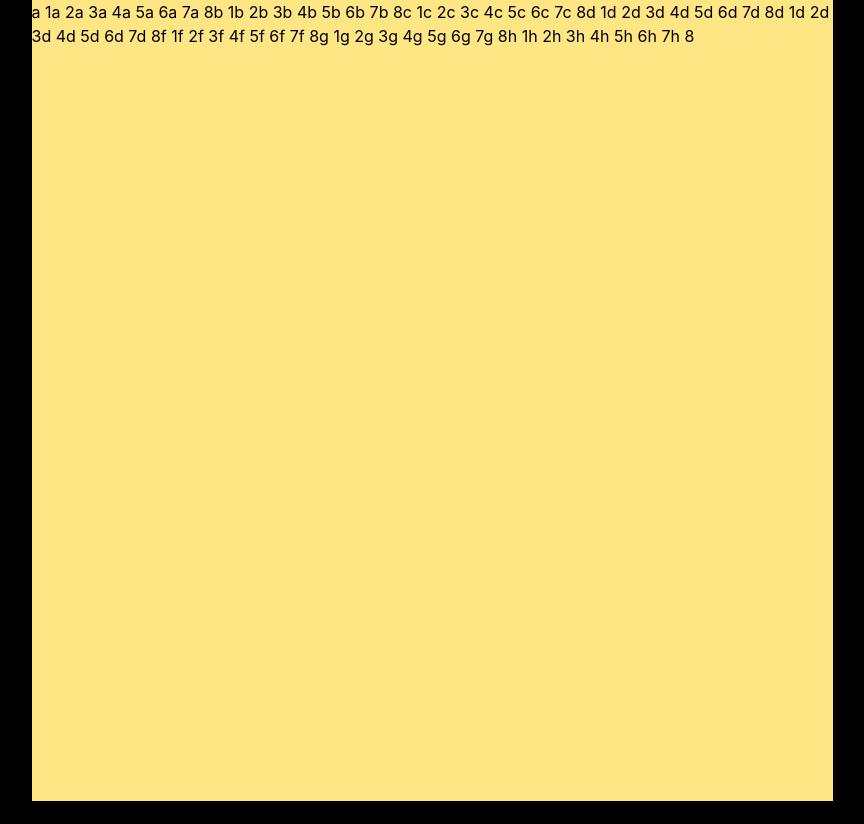
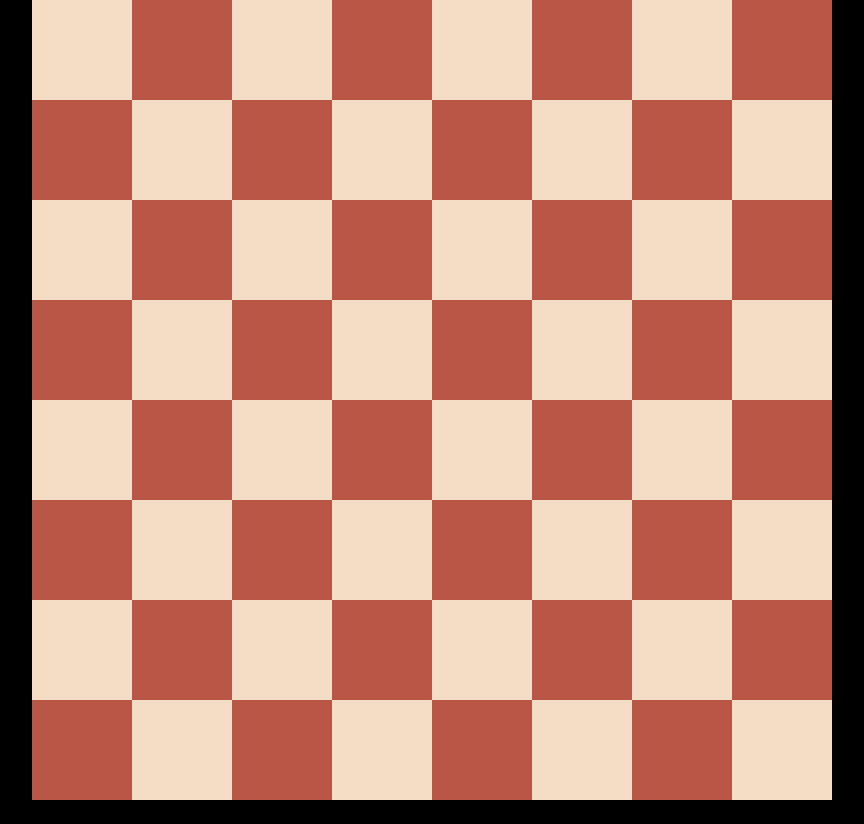
Before and after one commit to nozew0rld/Chess, a React (Vite) app: page / in a window 1280 px wide. Shown: the whole page, without its empty margins (208-1072 px from the left). After the commit the page ends 800 px from the top, so only its background shows below. Built offline with nearby package versions, Linux system fonts and the light colour scheme.

Commit message:
chessBoard done

```diff
--- a/src/App.tsx
+++ b/src/App.tsx
@@ -4,7 +4,6 @@ function App() {
   return (
     <div className="">
       <Chessboard />
-      tooo lalar
     </div>
   );
 }
--- a/src/components/Chessboard.tsx
+++ b/src/components/Chessboard.tsx
@@ -1,23 +1,28 @@
 import React from "react";
 
-const verticalAxis = [1, 2, 3, 4, 5, 6, 7, 8];
+const verticalAxis = ["1", "2", "3", "4", "5", "6", "7", "8"];
 const horizontalAxis = ["a", "b", "c", "d", "d", "f", "g", "h"];
 function Chessboard() {
   let board = [];
 
-  for (let i = 0; i < horizontalAxis.length; i++) {
-    for (let j = 0; j < verticalAxis.length; j++) {
-      (horizontalAxis[i], verticalAxis[j]);
-      board.push(
-        <span className="text-black">
-          {horizontalAxis[i]} {verticalAxis[j]}
-        </span>,
-      );
+  for (let j = verticalAxis.length - 1; j >= 0; j--) {
+    for (let i = 0; i < horizontalAxis.length; i++) {
+      const number = j + i + 2;
+
+      if (number % 2 === 0) {
+        (horizontalAxis[i], verticalAxis[j]);
+        board.push(<div className="bg-[#ba5645] w-[100px] h-[100px]"></div>);
+      } else {
+        (horizontalAxis[i], verticalAxis[j]);
+        board.push(<div className="bg-[#f5dcc4] w-[100px] h-[100px]"></div>);
+      }
     }
   }
   return (
     <div className="flex justify-center items-center h-screen">
-      <div className="w-[801px] h-[801px] bg-amber-200">{board}</div>
+      <div className="w-[800px] h-[800px] bg-amber-200 grid grid-cols-8 grid-rows-8">
+        {board}
+      </div>
     </div>
   );
 }
```
